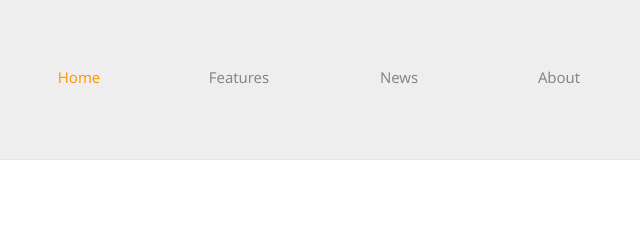
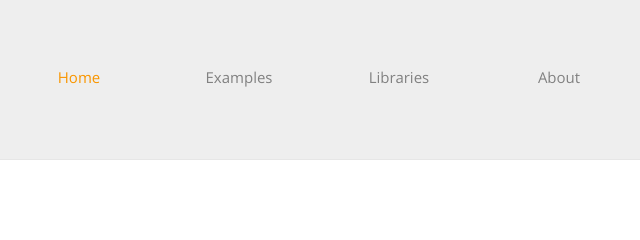
Before and after one commit to CHS-robotics/Home, a plain HTML site: page index.html in a window 1280 px wide. Shown: the top 240 px of the page, 277-917 px from the left. Drawn offline with Linux system fonts and the light colour scheme.

Commit message:
Updated Link Text

```diff
--- a/index.html
+++ b/index.html
@@ -16,10 +16,10 @@
 					<a href="index.html">Home</a>
 				</li>
 				<li>
-					<a href="features.html">Features</a>
+					<a href="features.html">Examples</a>
 				</li>
 				<li>
-					<a href="news.html">News</a>
+					<a href="news.html">Libraries</a>
 				</li>
 				<li>
 					<a href="about.html">About</a>
```
